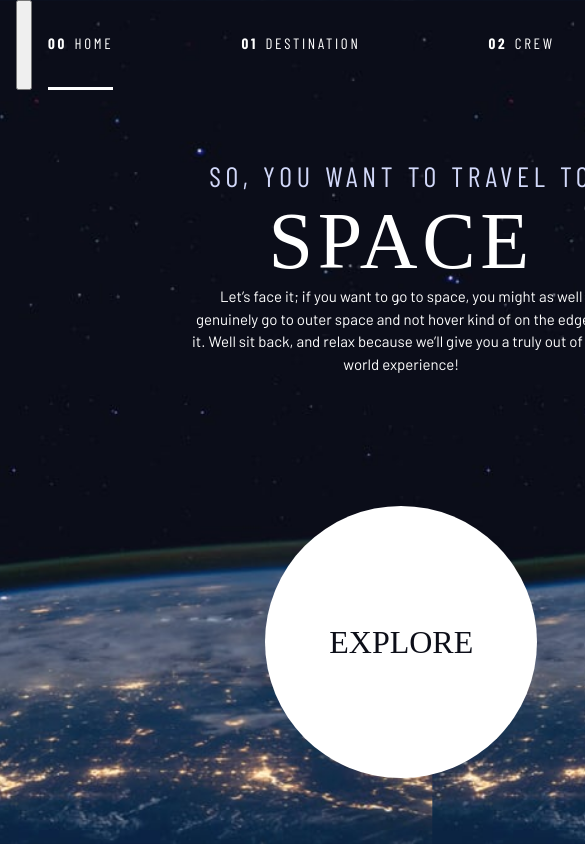
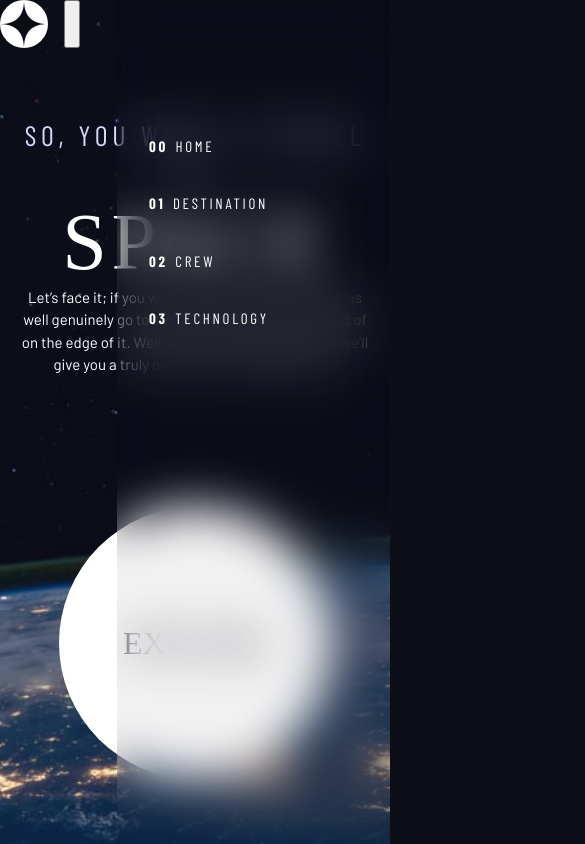
Before and after one commit to berkanserbes/space-travel-website, a plain HTML site: page index.html in a window 390 px wide. Shown: the top 844 px of the page, 585 px wide, since content can reach past the window. Drawn offline with nearby package versions, Linux system fonts and the light colour scheme; a web font is replaced by a local one.

Commit message:
Modified index.css

```diff
--- a/index.css
+++ b/index.css
@@ -318,11 +318,32 @@ select {
 }
 
 .primary-navigation {
-  --gap: 8rem;
   --underline-gap: 2rem;
   list-style: none;
   padding: 0;
   margin: 0;
+  background: hsl(var(--clr-dark) / 0.95);
+  /* backdrop-filter: blur(1.5rem); */
+}
+
+@supports (backdrop-filter: blur(1rem)) {
+  .primary-navigation {
+    background: hsl(var(--clr-dark) / 0.05);
+    backdrop-filter: blur(1.5rem);
+  }
+}
+
+@media (max-width: 35rem) {
+  .primary-navigation {
+    --underline-gap: 0.5rem;
+    position: fixed;
+    z-index: 1000;
+    inset: 0 0 0 30%;
+    list-style: none;
+    padding: min(20rem, 15vh) 2rem;
+    margin: 0;
+    flex-direction: column;
+  }
 }
 
 .primary-navigation a {
@@ -341,15 +362,22 @@ select {
   border-bottom: 0.2rem solid hsl(var(--clr-white) / 0);
 }
 
-.underline-indicators > *:hover,
 .underline-indicators > *:focus {
   border-color: hsl(var(--clr-white) / 0.5);
 }
 
-.underline-indicators > .active,
-.underline-indicators > [aria-selected="true"] {
-  border-color: hsl(var(--clr-white) / 1);
-  color: hsl(var(--clr-white) / 1);
+@media (hover: hover) {
+  .underline-indicators > *:hover {
+    border-color: hsl(var(--clr-white) / 0.5);
+  }
+}
+
+@media (min-width: 35rem) {
+  .underline-indicators > .active,
+  .underline-indicators > [aria-selected="true"] {
+    color: hsl(var(--clr-white) / 1);
+    border-color: hsl(var(--clr-white) / 1);
+  }
 }
 
 .tab-list {
```
